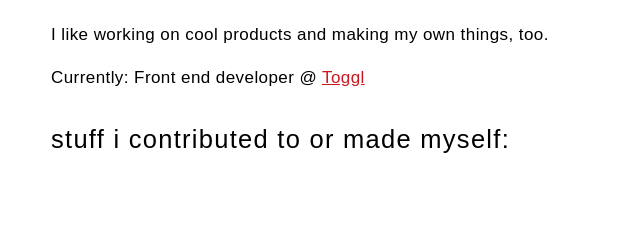
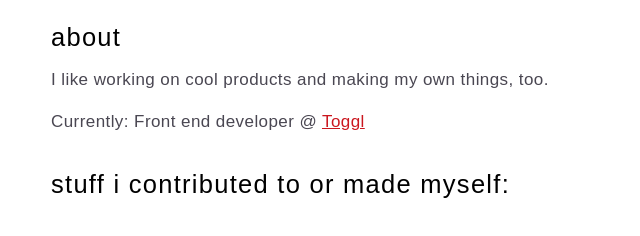
Before and after one commit to tcrammond/tcrammond-website, a website: page public/index.html in a window 1280 px wide. Shown: the part 122-358 px from the top of the page, without its empty margins (0-640 px from the left). Drawn offline with nearby package versions, Linux system fonts and the light colour scheme.

Commit message:
Change font styles

```diff
--- a/public/css/main.css
+++ b/public/css/main.css
@@ -1,15 +1,16 @@
 html {
+  font-family: arial;
   font-size: 17px;
 }
 
 body {
-  font-family: arial;
-  letter-spacing: 0.025rem;
   line-height: 1.5;
   letter-spacing: 0.025rem;
 }
 
 h1, h2, h3, h4, h5, h6 {
+  margin: 0.5em 0;
+
   text-transform: lowercase;
   font-weight: 400;
   line-height: 1.25;
@@ -18,6 +19,7 @@ h1, h2, h3, h4, h5, h6 {
 
 p {
   margin-top: 0;
+  color: #4a4752;
 }
 
 .main {
@@ -34,7 +36,7 @@ p {
   color: #b3b3b3;
 }
 
-.content > *{
+.content > div{
   margin-bottom: 2rem;
 }
 
--- a/public/index.html
+++ b/public/index.html
@@ -15,6 +15,7 @@
       <div class="content">
 
         <div class="content-about">
+          <h2>about</h2>
           <p>
             I like working on cool products and making my own things, too.
           </p>
```
